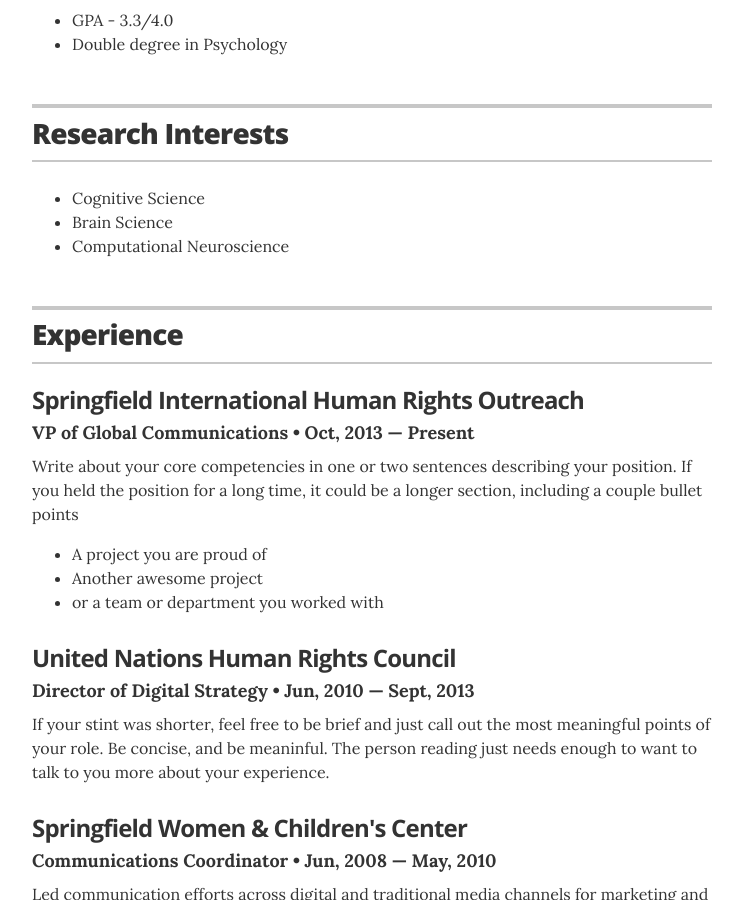
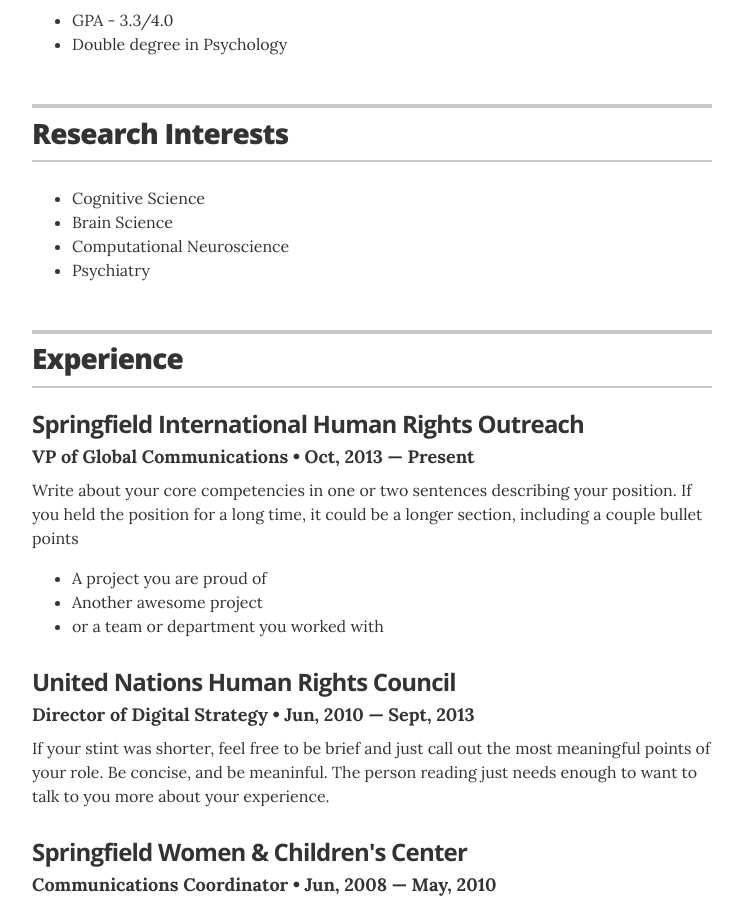
Before and after one commit to PsychYan/PsychYan.github.io, a Jekyll site: the page built from index.html, in a window 1280 px wide and 900 px high, scrolled down 796 px. Shown: the whole window, without its empty margins (268-1011 px from the left). Built offline with Jekyll 4.4.1, drawn with Linux system fonts in a browser that asks for light colours.

Commit message:
Update interests.yml

```diff
--- a/_data/interests.yml
+++ b/_data/interests.yml
@@ -2,3 +2,4 @@
 - description: Cognitive Science
 - description: Brain Science
 - description: Computational Neuroscience
+- description: Psychiatry
```
